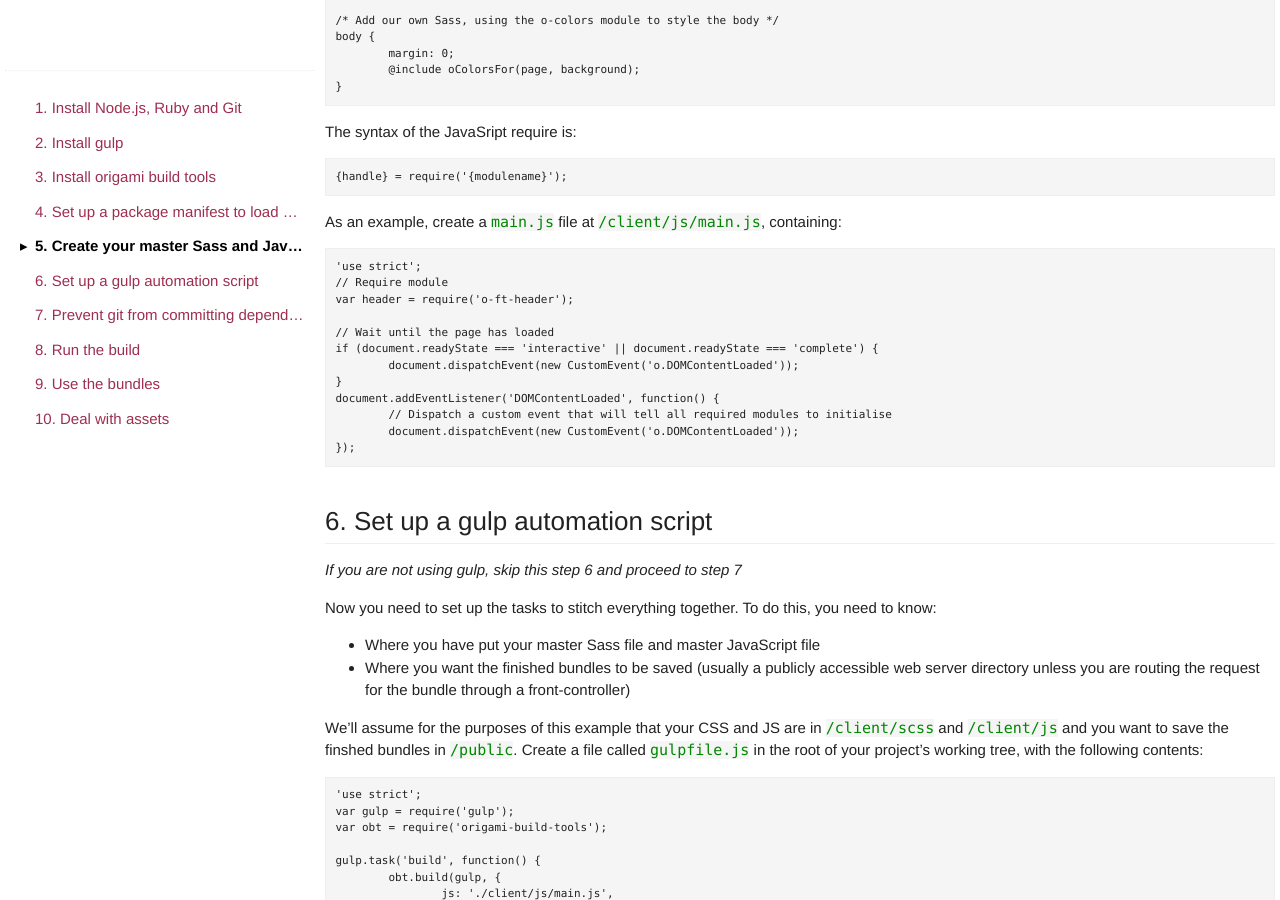
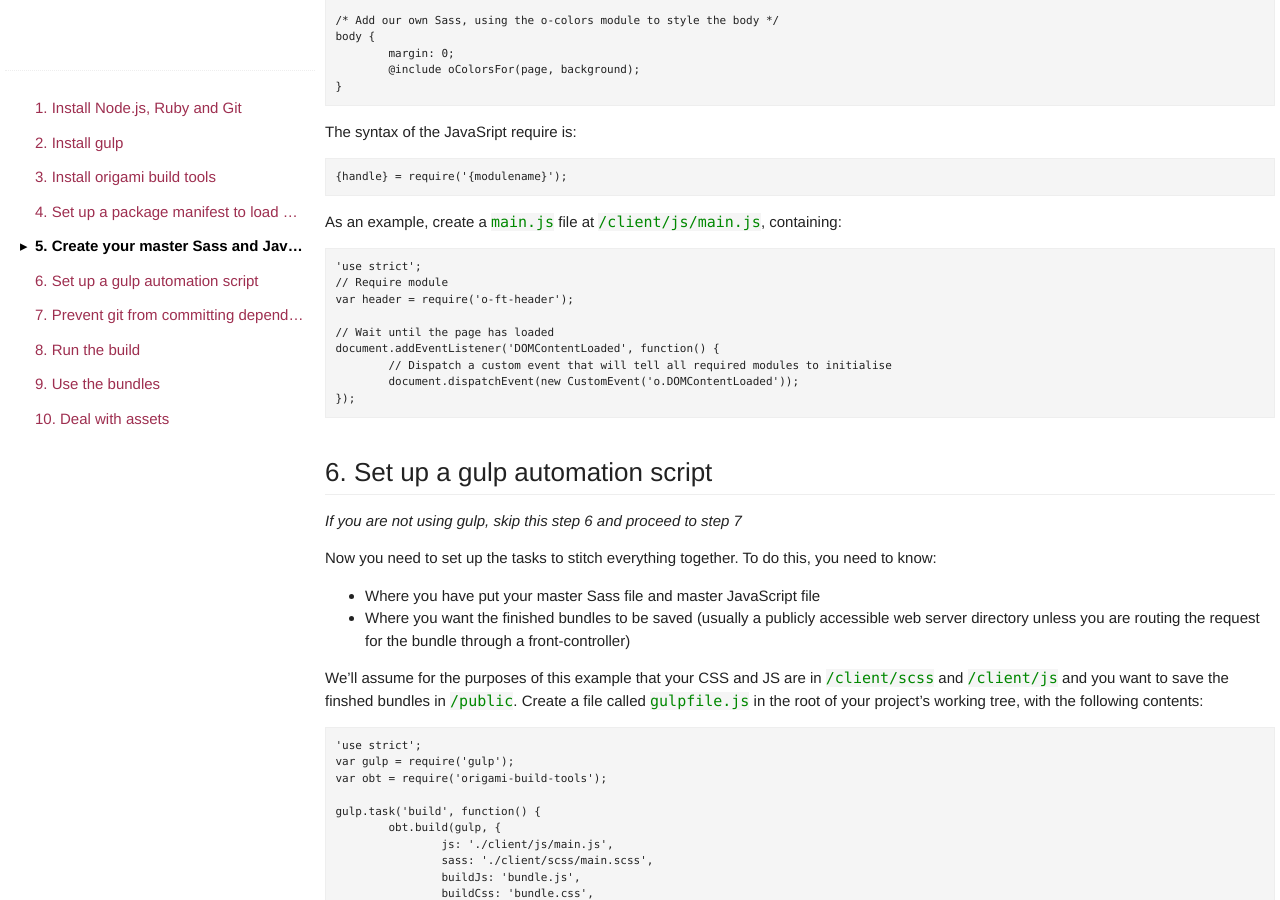
Before and after one commit to Financial-Times/ft-origami, a Jekyll site: the page built from docs/developer-guide/building-modules.md, in a window 1280 px wide and 900 px high, scrolled down 3987 px. Built offline with Jekyll 4.4.1, drawn with Linux system fonts in a browser that asks for light colours; some web fonts are replaced; comment, search, counter and statistics services are not loaded.

Commit message:
Remove code spurious code
This code seems either incomplete or extraneous if using DOMContentLoaded. If this code is in the head of your document it won't ever evaluate to true. I suggest removing it or perhaps what MDN have as an alternative to DOMContentLoaded:

document.onreadystatechange = function () {
  if (document.readyState === "interactive") {
    initApplication();
  }
}

```diff
--- a/docs/developer-guide/building-modules.md
+++ b/docs/developer-guide/building-modules.md
@@ -184,9 +184,6 @@ As an example, create a `main.js` file at `/client/js/main.js`, containing:
 	var header = require('o-ft-header');
 
 	// Wait until the page has loaded
-	if (document.readyState === 'interactive' || document.readyState === 'complete') {
-		document.dispatchEvent(new CustomEvent('o.DOMContentLoaded'));
-	}
 	document.addEventListener('DOMContentLoaded', function() {
 		// Dispatch a custom event that will tell all required modules to initialise
 		document.dispatchEvent(new CustomEvent('o.DOMContentLoaded'));
```
